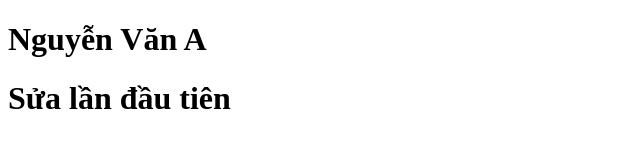
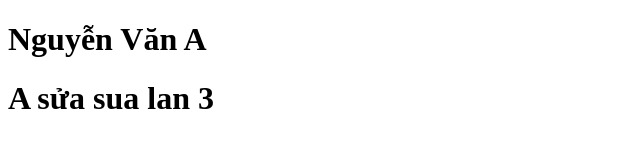
Before and after one commit to huynhthanhnhannnh-pixel/teamA-B, a plain HTML site: page index.html in a window 1280 px wide. Shown: the whole page, without its empty margins (0-640 px from the left). Drawn offline with Linux system fonts and the light colour scheme.

Commit message:
sua cua ong A

```diff
--- a/index.html
+++ b/index.html
@@ -7,6 +7,7 @@
 </head>
 <body>
     <h1>Nguyễn Văn A</h1>
-    <h1>Sửa lần đầu tiên</h1>
+    <h1>A sửa sua lan 3 </h1>
+
 </body>
 </html>
```
